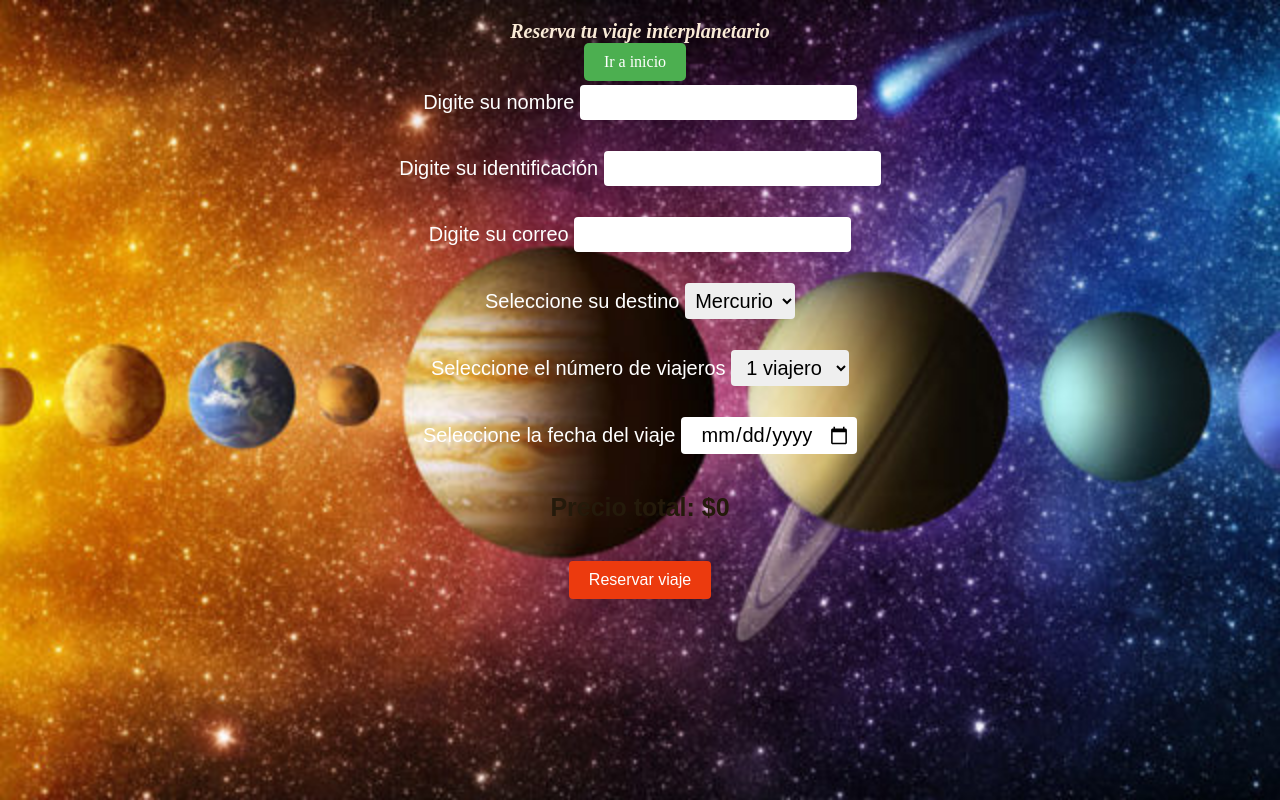
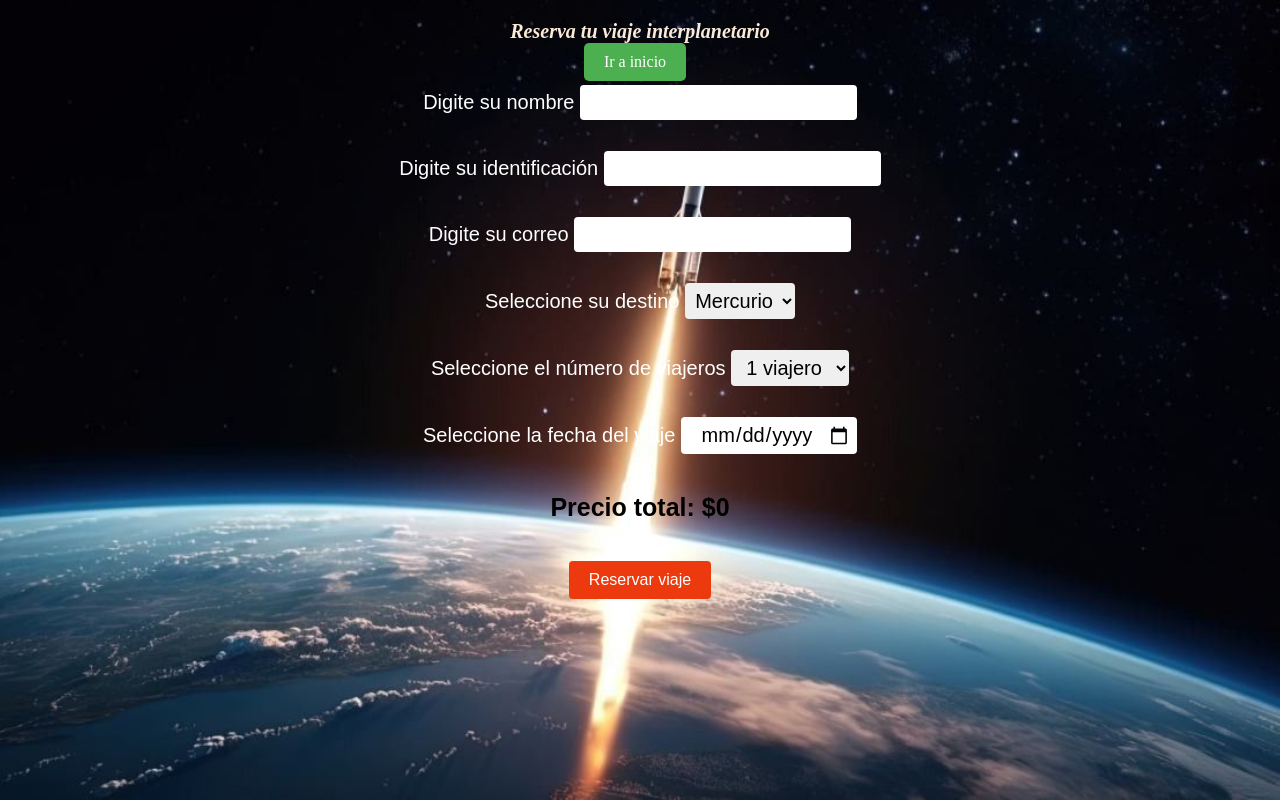
Before and after one commit to KEVINDEVELOPERJS/AppWeb_Agencia_Viajes_Interplanetarios, a plain HTML site: page formulario.html in a window 1280 px wide. Drawn offline with Linux system fonts and the light colour scheme.

Commit message:
se actualizo el sistema,y se puso nuevos styles

```diff
--- a/formulario.html
+++ b/formulario.html
@@ -6,7 +6,7 @@
     <title>Reservas</title>
     <link rel="stylesheet" href="styles/estilospaginaweb.css">
 </head>
-<body>
+<body class="pagina-formulario">
     <h1>Reserva tu viaje interplanetario</h1>
     <a href="index.html" class="boton">Ir a inicio</a>
     <form id="formulario">
--- a/styles/estilospaginaweb.css
+++ b/styles/estilospaginaweb.css
@@ -40,6 +40,12 @@ body {
 body.pagina-inicio {
     background-image: url('../img/sistema-solar-e1564771413564.jpg');
 }
+
+
+body.pagina-formulario {
+    background-image: url('../img/formulario-background.jpg');
+}
+
 
 
 .header {
@@ -184,7 +190,7 @@ input[type="submit"]:hover {
 #precioTotal {
     font-size: 25px;
     font-weight: bold;
-    color: #241a0b;
+    color: #000000;
     margin: 12px 0;
 }
 
```
